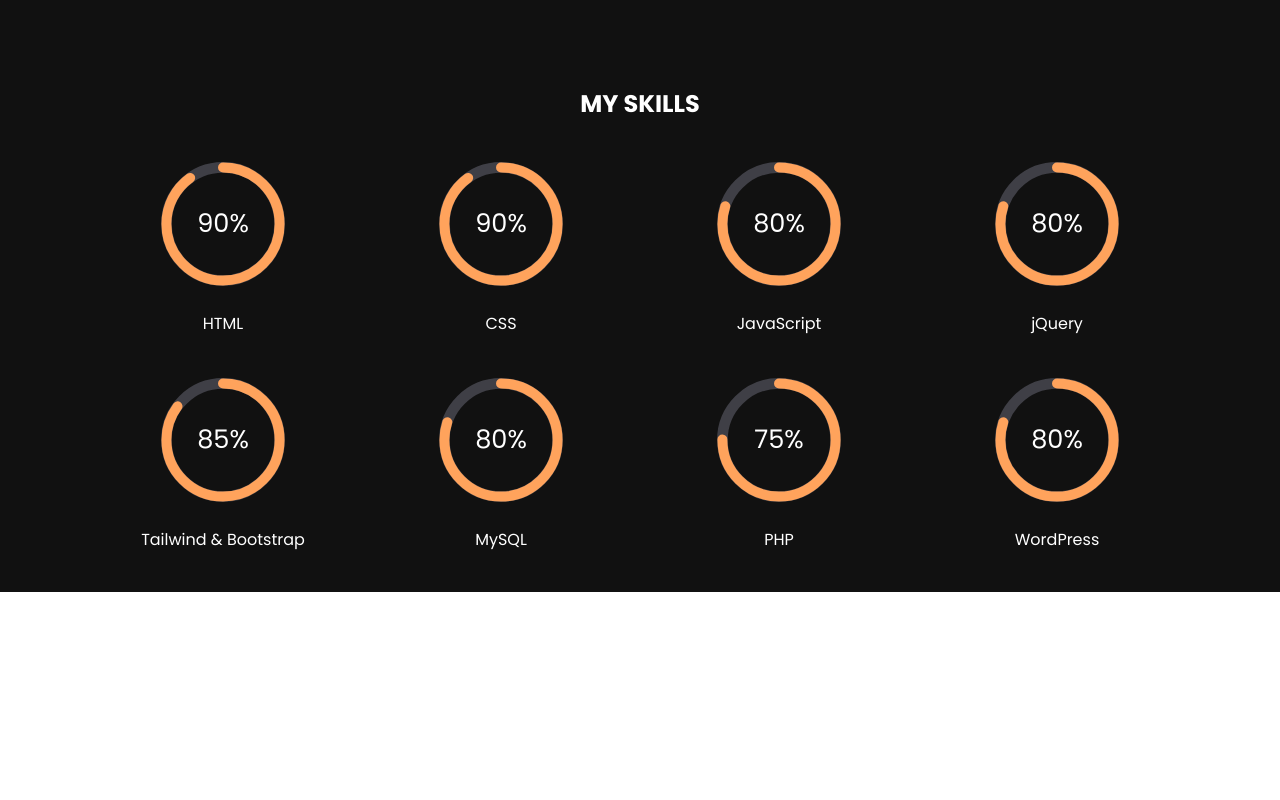
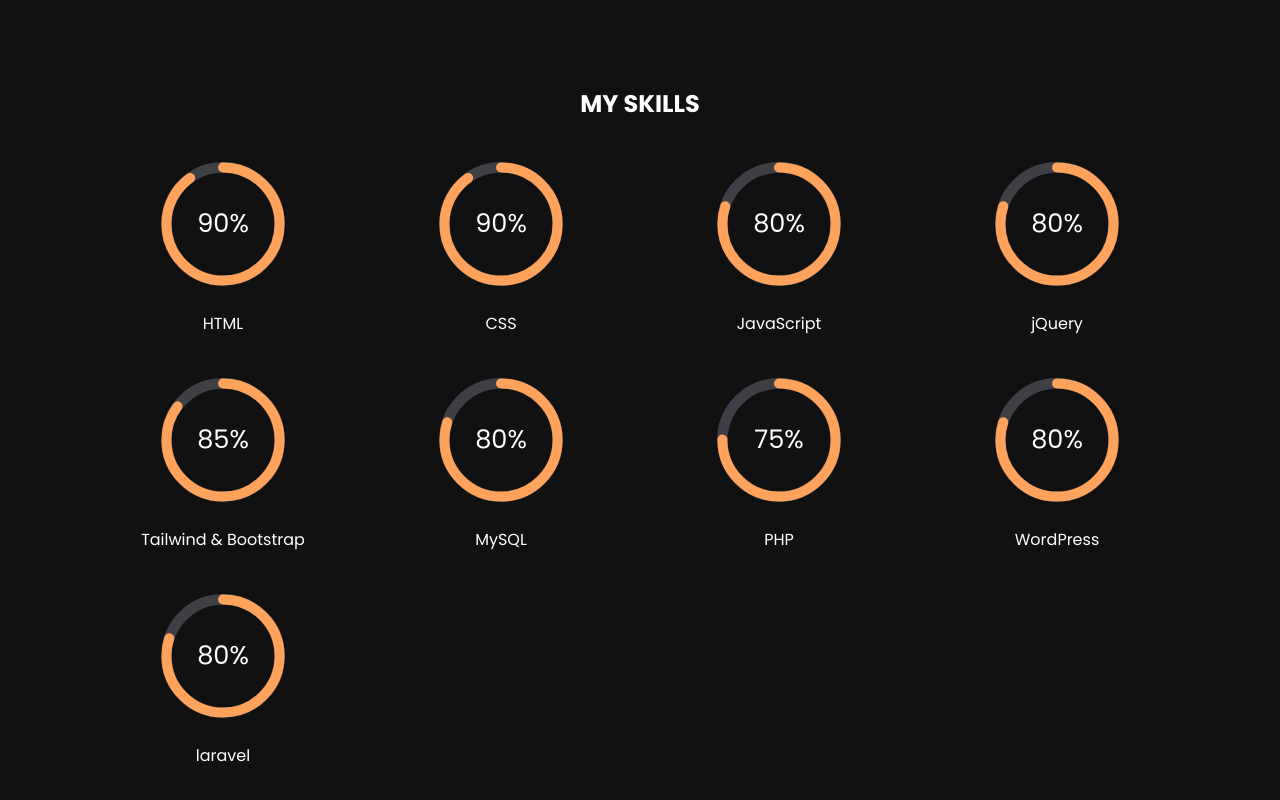
Before and after one commit to alimehralian/alimehralian.ir, a website: page about.html in a window 1280 px wide. Shown: the part 761-1561 px from the top of the page. Before the commit the page ends 1353 px from the top, so only its background shows below. Drawn offline with Linux system fonts and the light colour scheme.

Commit message:
add new portfolio

```diff
--- a/about.html
+++ b/about.html
@@ -253,6 +253,23 @@
                         </svg>
                         <p class="text-center dark:text-white text-gray-500">WordPress</p>
                     </div>
+                    <div class="single-chart w-full justify-around">
+                        <svg viewBox="0 0 36 36" class="circular-chart orange block mt-10 mb-6 mx-auto max-w-screen-sm  max-h-24 sm:max-h-32">
+                            <path class="circle-bg stroke-gray-200 dark:stroke-zinc-700 stroke-[3] fill-transparent"
+                            d="M18 2.0845
+                                a 15.9155 15.9155 0 0 1 0 31.831
+                                a 15.9155 15.9155 0 0 1 0 -31.831"
+                            />
+                            <path class="circle stroke-my-yellow stroke-[2.8] fill-transparent animate-progress stroke-round"
+                            stroke-dasharray="80, 100"
+                            d="M18 2.0845
+                                a 15.9155 15.9155 0 0 1 0 31.831
+                                a 15.9155 15.9155 0 0 1 0 -31.831"
+                            />
+                            <text x="18" y="20.35" class="percentage fill-gray-800 text-[0.45rem] text-middle dark:fill-white">80%</text>
+                        </svg>
+                        <p class="text-center dark:text-white text-gray-500">laravel</p>
+                    </div>
                 </div>
             </div>
 
```
